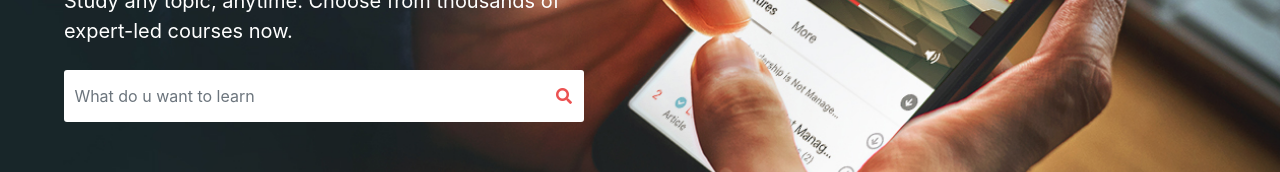
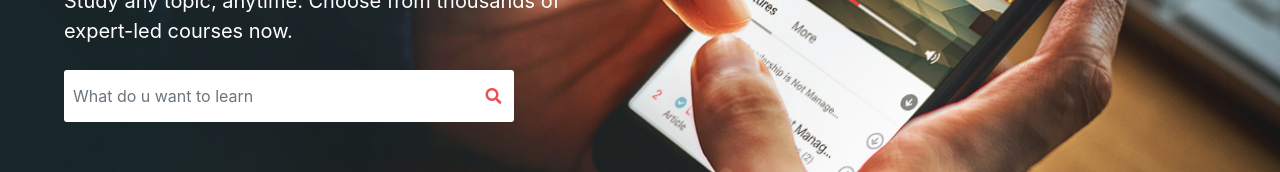
Before and after one commit to rajeshkumarveer/newudemy, a React (Create React App) app: page / in a window 1280 px wide. Shown: the part 371-543 px from the top of the page. Built offline with nearby package versions, Linux system fonts and the light colour scheme; no server answers.

Commit message:
cart changes

```diff
--- a/src/App.css
+++ b/src/App.css
@@ -1,4 +1,4 @@
-body{
+body,html{
   overflow-x: hidden;
 }
 a {
@@ -104,12 +104,11 @@ a {
 
 }
 .search_main1{
-  width: 30vw !important;
+  width: 32vw !important;
   background-color: white  !important;
   border:none !important;
   box-shadow: none !important;
   padding: 3.3vh 2% !important;
-  width: 60vh !important;
   border-radius: 3px 0 0 3px !important;
 }
 .btn-outline-danger1{
@@ -754,6 +753,11 @@ a:hover {
 .seachcourse {
   overflow: auto;
 }
+.embed-responsive {
+  width: 100%;
+  height: 100vh;
+  overflow: hidden;
+}
 
 /*Responsive*/
 .search_main {
@@ -762,6 +766,9 @@ a:hover {
 @media only screen and (max-width: 950px) {
   .search_main {
     width: 25vw !important;
+  }
+  .search_main1 {
+    width: 50vw !important;
   }
   .nav_mid {
     width: 63% !important;
@@ -805,6 +812,8 @@ a:hover {
     margin-right: 20px;
   }
 }
+
+
 @media only screen and (max-width: 580px) {
   .courses_inner .card-img-top {
     height: 50vw !important;
@@ -821,6 +830,10 @@ a:hover {
   .top_cate, .topsCatogories h2 {
     text-align: center;
     padding: 3%;
+}
+.minnz,.cartcourse .remove ,.cartcourse .sideeff{
+  padding: 0% 0% 0% 0% !important;
+  text-align: center !important;
 }
 .imgsearchc {
   height: 35vh !important;
--- a/src/Components/Cart.js
+++ b/src/Components/Cart.js
@@ -57,7 +57,7 @@ export default function Cart(props) {
                                         </div>
                                     </div>
                                 </div>
-                                <div className="col-2">
+                                <div className="col-2 minnz">
                                     <Link to={`/courses/${e.snippet.title.split(' ').join('-').split('|').join('')}`} onClick={() => { assignSC(e) }}>
                                         <div className="sideeff"><b className="rup">₹ 455 </b><br /><del>₹12,160</del></div>
                                     </Link>
```
